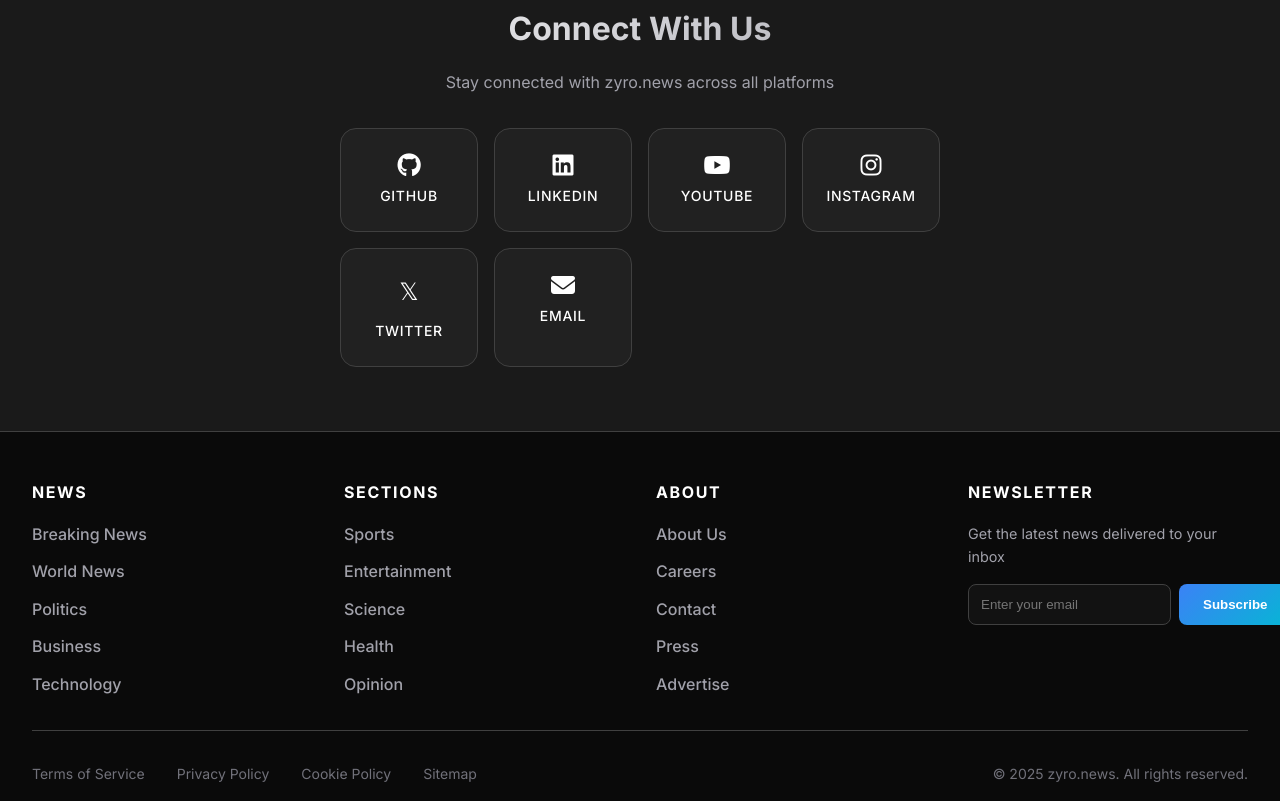
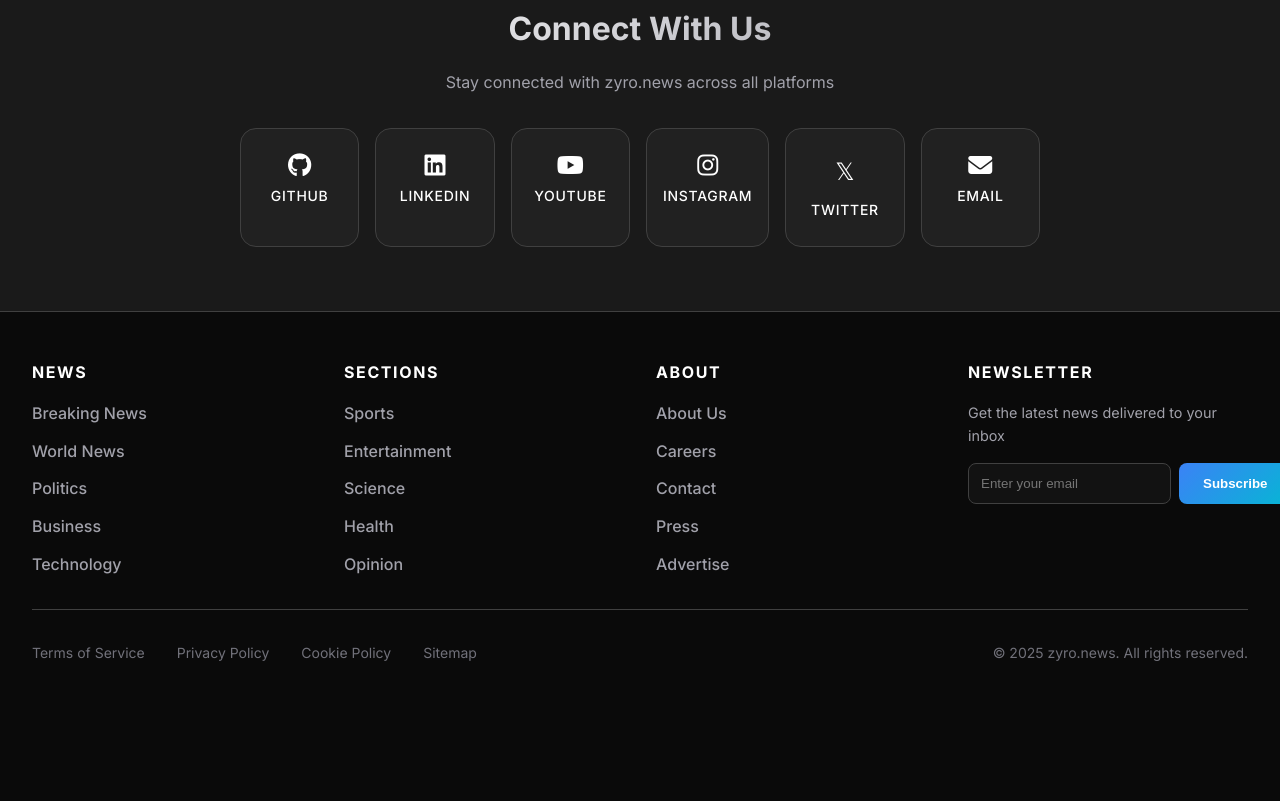
Before and after one commit to apoorvdarshan/zyro, a website: page index.html in a window 1280 px wide. Shown: the part 1275-2076 px from the top of the page. After the commit the page ends 1956 px from the top, so only its background shows below. Drawn offline with Linux system fonts and the light colour scheme; no server answers.

Commit message:
fixed social links grid

```diff
--- a/style.css
+++ b/style.css
@@ -524,9 +524,9 @@ header {
 
 .social-grid {
     display: grid;
-    grid-template-columns: repeat(auto-fit, minmax(120px, 1fr));
+    grid-template-columns: repeat(6, 1fr);
     gap: 1rem;
-    max-width: 600px;
+    max-width: 800px;
     margin: 0 auto;
 }
 
```
